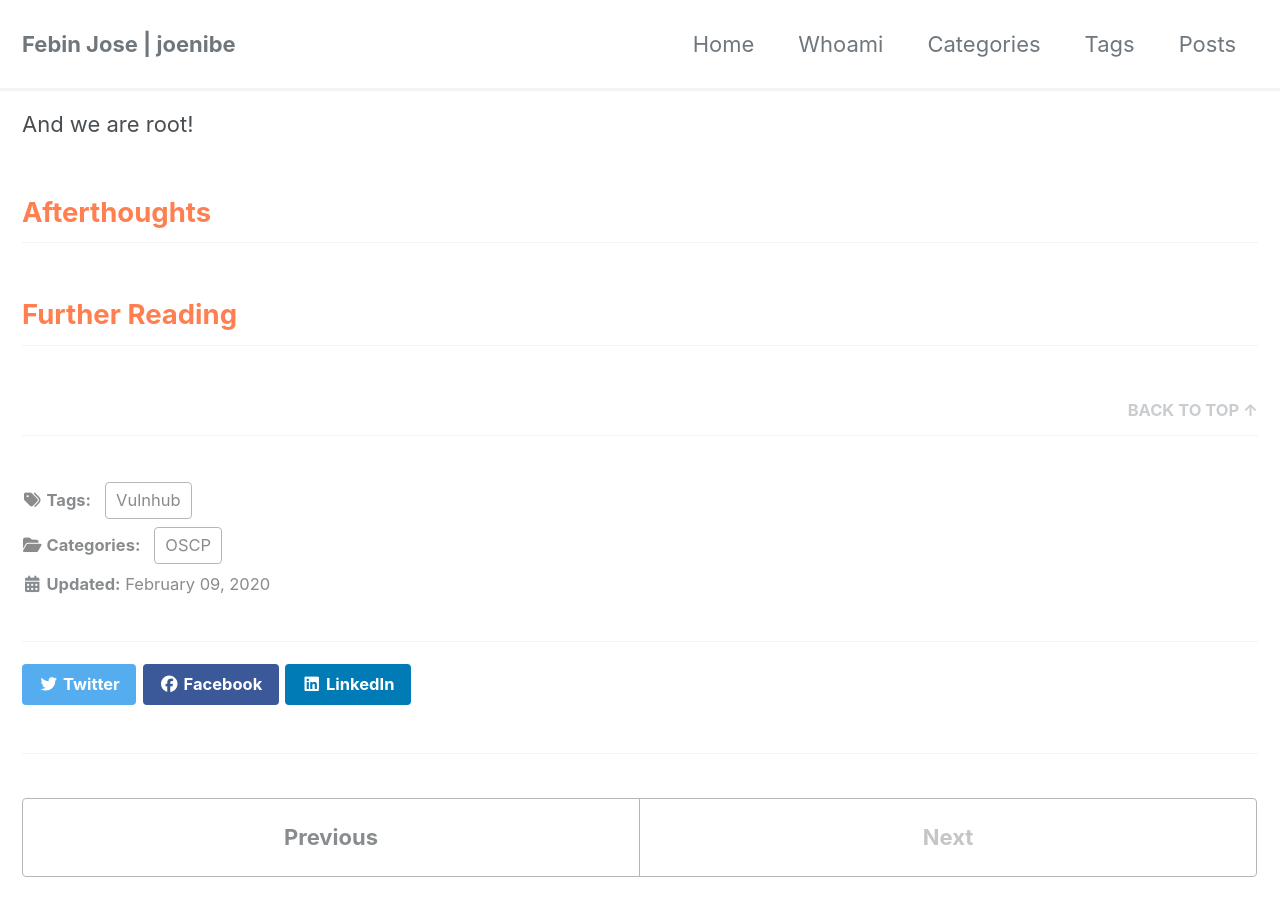
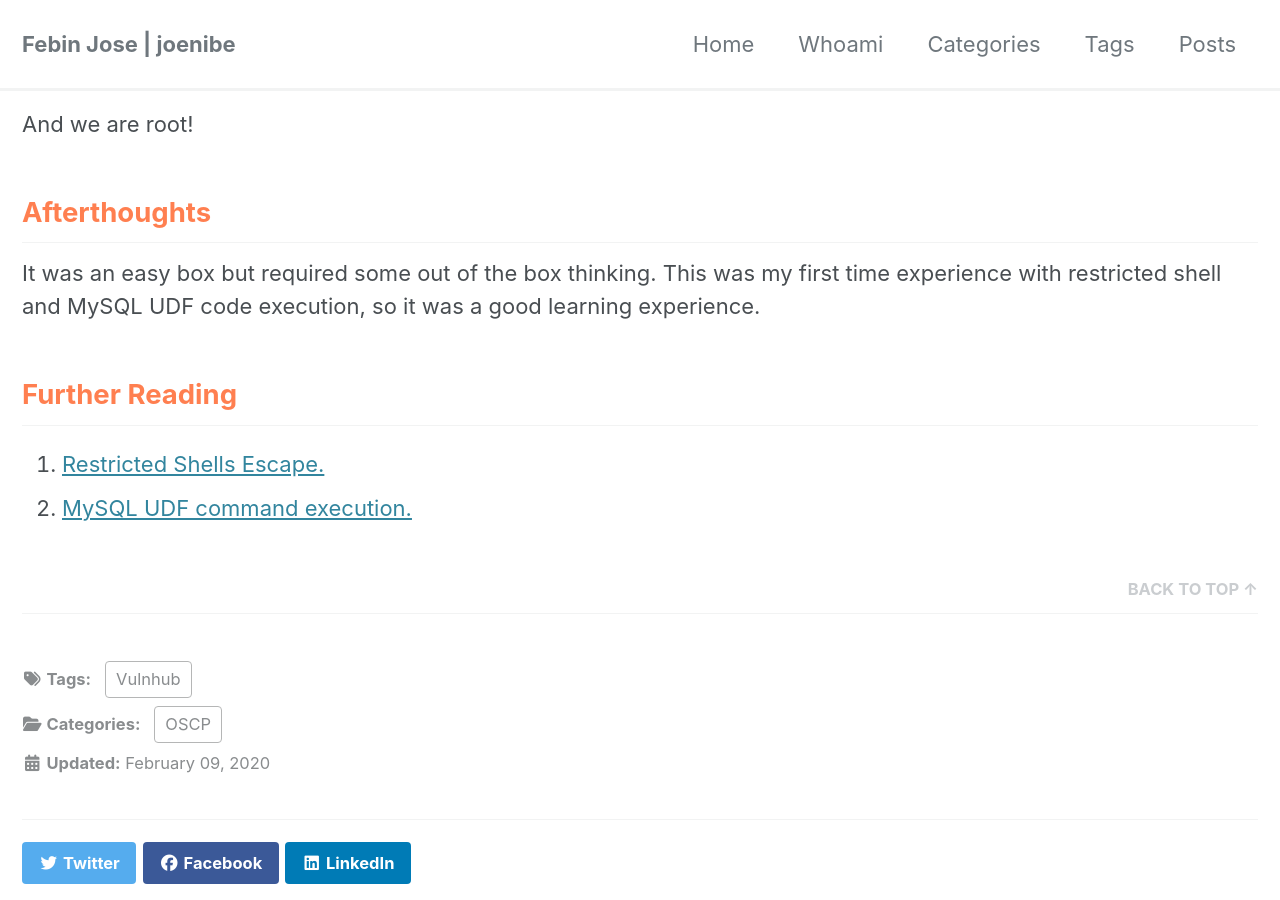
Before and after one commit to JoeNibe/JoeNibe.github.io, a Jekyll site: the page built from _posts/vulnhub/2020-02-09-kioptrix #4.md, in a window 1280 px wide and 900 px high, scrolled down 9525 px. Built offline with Jekyll 4.4.1, drawn with Linux system fonts in a browser that asks for light colours; cached includes are drawn as plain includes; nearby versions of some CDN libraries; some of the changed text lies outside the part shown.

Commit message:
Update 2020-02-09-kioptrix #4.md

```diff
--- a/_posts/vulnhub/2020-02-09-kioptrix #4.md
+++ b/_posts/vulnhub/2020-02-09-kioptrix #4.md
@@ -301,5 +301,8 @@ root@Kioptrix4:/home/john#
 And we are root!
 
 ## Afterthoughts
+It was an easy box but required some out of the box thinking. This was my first time experience with restricted shell and MySQL UDF code execution, so it was a good learning experience.
 
 ## Further Reading
+1. [Restricted Shells Escape.](https://fireshellsecurity.team/restricted-linux-shell-escaping-techniques/)
+2. [MySQL UDF command execution.](https://bernardodamele.blogspot.com/2009/01/command-execution-with-mysql-udf.html)
```
